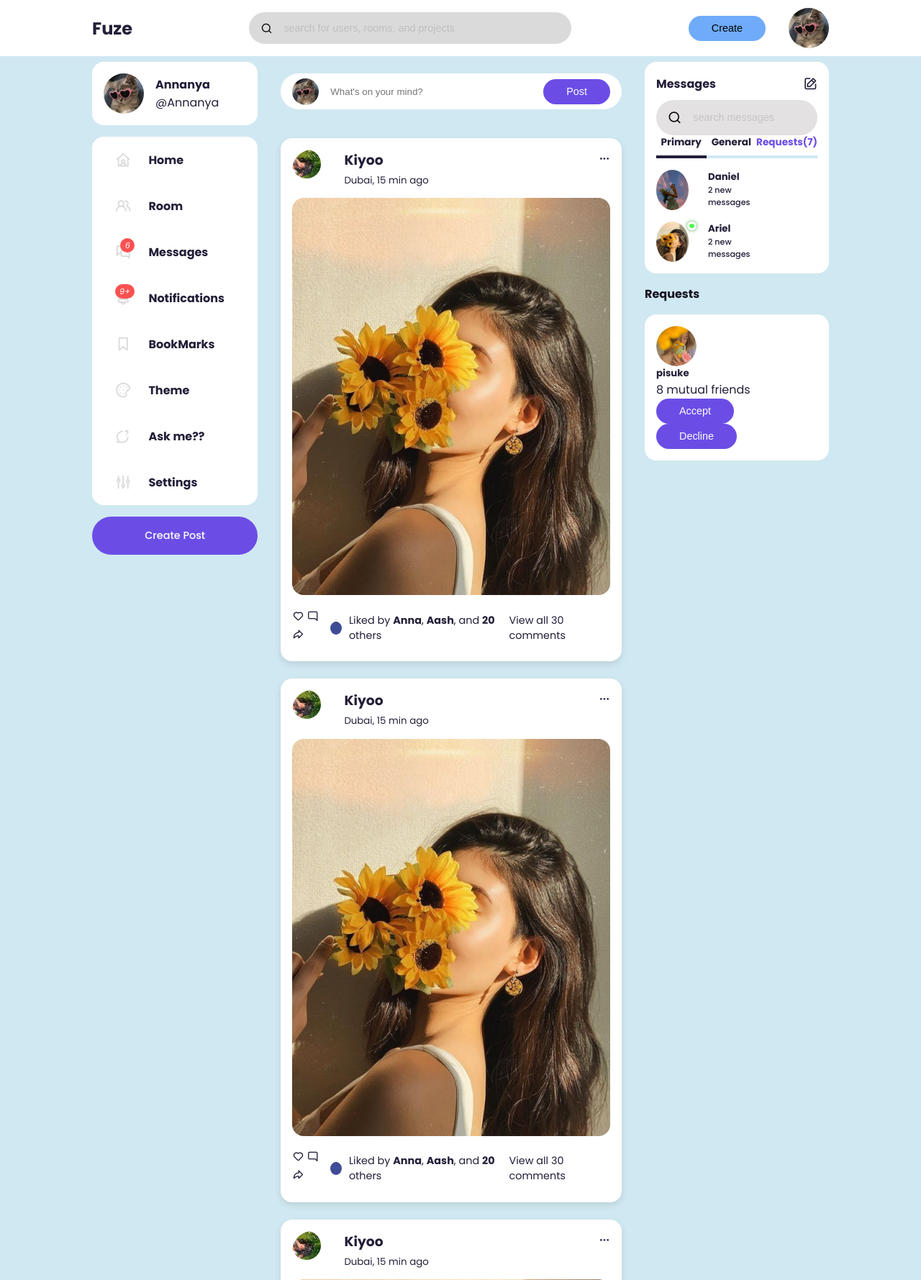
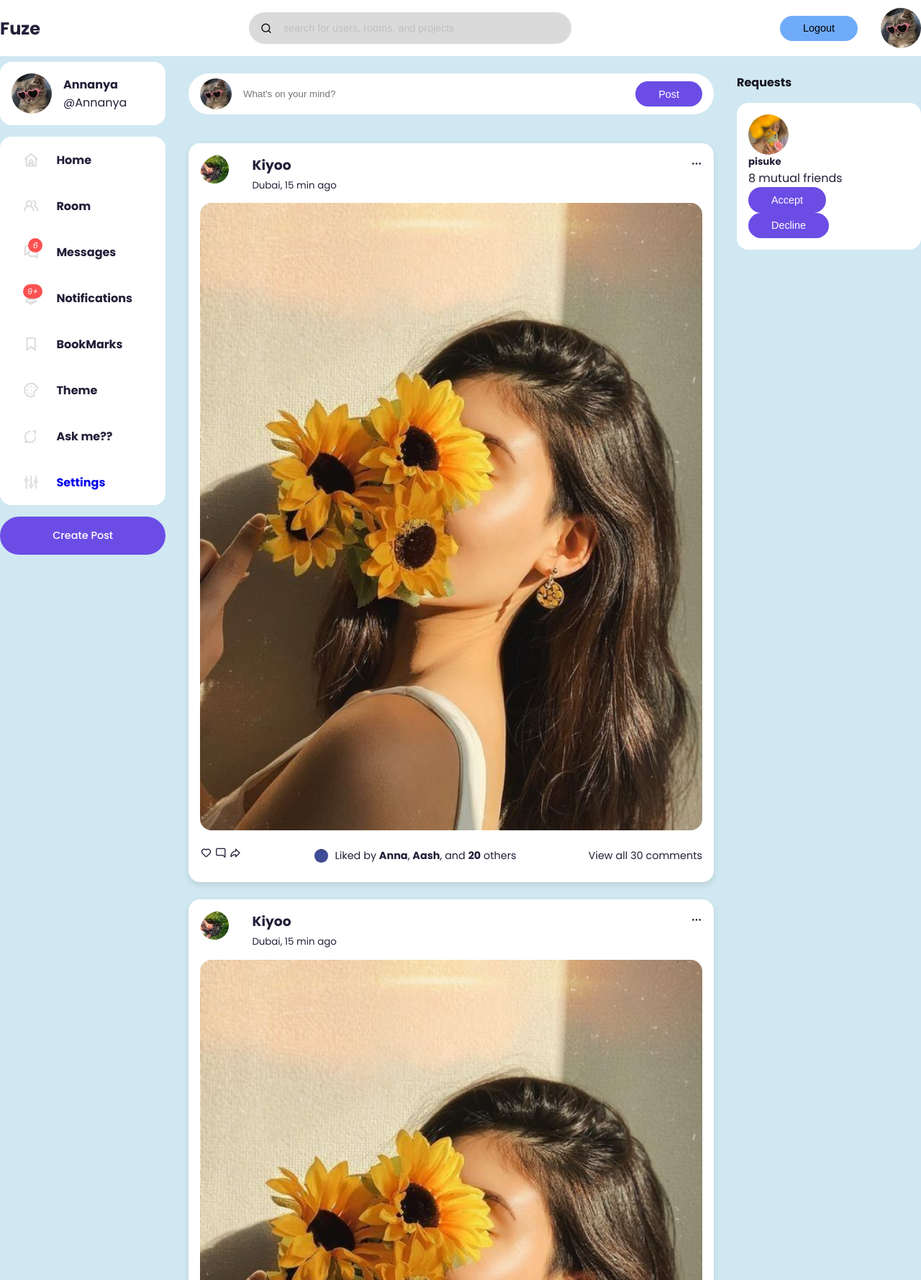
Before and after one commit to Annanyatiwary4/myproject, a Django app: page /index/ in a window 1280 px wide. Shown: the top 1779 px of the page at 72% size. Run offline with Django 5.2, Linux system fonts and the light colour scheme.

Commit message:
third commit

```diff
--- a/fuze/base/urls.py
+++ b/fuze/base/urls.py
@@ -11,5 +11,6 @@ urlpatterns = [
     path('loginn/',views.loginn,name='loginn'),
     path('logout/',views.logout,name='logout'),
     path('index/',views.index,name='index'),
+    path('setting/',views.setting,name='setting'),
 
 ]
--- a/fuze/base/views.py
+++ b/fuze/base/views.py
@@ -1,13 +1,9 @@
 from django.shortcuts import render,redirect
-from django.http import HttpResponse,JsonResponse
-from django.contrib.auth.models import User  # Import User model for creating new users
+from django.http import HttpResponse
+from django.contrib.auth.models import User,auth  # Import User model for creating new users
 from django.contrib import messages  # Import messages framework for displaying messages to the user
 from django.contrib.auth import authenticate,login,logout #Handles user's credentials ,login,logout and authentications.
 from django.contrib.auth.decorators import login_required #Handles accesibility of view.
-from django.views.decorators.csrf import csrf_exempt
-from django.core.paginator import Paginator #divide items into pages
-import json
-from django.db import IntegrityError
 from .models import *
 
 def home(request):
@@ -18,65 +14,66 @@ def register(request):
         uname=request.POST.get('username')
         fname=request.POST.get('first_name')
         lname=request.POST.get('last_name')
-        emailid=request.POST.get('email')
-        profile = request.FILES.get("profile")
-        print(f"--------------------------Profile: {profile}----------------------------")
-        cover = request.FILES.get('cover')
-        print(f"--------------------------Cover: {cover}----------------------------")
+        email=request.POST.get('email')
         pass1=request.POST.get('pass1')
         pass2=request.POST.get('pass2')
 
-        if pass1!= pass2:
-            return render(request, "templates/signup.html", {
-                "message": "Passwords must match."
-            })
+         #check if password is same
+
+        if pass1 == pass2:
+            if User.objects.filter(email=email).exists():   #check if email already registered
+                messages.info(request,'email already exists!')
+                return redirect('register')
+            elif User.objects.filter(username=uname).exists():   # check if  same username exists
+                messages.info(request,'username already taken!!')
+                return redirect('register')
+            else:
+                user = User.objects.create_user(username=uname,first_name=fname,last_name=lname, email=email, password=pass1)
+                user.save()
+
+                #log user in and redirect to settings page
+                user_login = auth.authenticate(username=uname,password=pass1)
+                auth.login(request,user)
+
+                # create a profile object for the new user
+
+                user_model=User.objects.get(username=uname)
+                new_profile=Profile.objects.create(user=user_model,id_user=user_model.id)
+                new_profile.save()
+                return redirect('setting')
+        else:
+            messages.info(request,'password does not matched!!')
+            return redirect('register')
 
 
-            #attempt to create new user
-        try:
-            user = User.objects.create_user(uname, emailid, pass1)
-            user.first_name = fname
-            user.last_name = lname
-            if profile is not None:
-                user.profile_pic = profile
-            else:
-                user.profile_pic = "profile_pic/blank-profile-picture.png"
-            user.cover = cover
-            user.save()
-            Follower.objects.create(user=user)
-        except IntegrityError:
-            return render(request, "network/register.html", {
-                "message": "Username already taken."
-            })
-        login(request, user)
-        return HttpResponse(request,'index')
     else:
         return render(request,'signup.html')
 
 
 #view for loginpage
-
 def loginn(request):
-    if request.method=="POST":
-        username=request.POST["username"]
-        password=request.POST["pass1"]
-        user=authenticate(request,username=username,password=password)
-
+    if request.method =='POST':
+        uname=request.POST['username']
+        pass1=request.POST['pass1']
+        user = auth.authenticate(username=uname,password=pass1)
         if user is not None:
-            login(request,user)
-            return HttpResponse
-            return render(request,'loginn.html')
+            auth.login(request,user)
+            return redirect('index')
         else:
-            return render(request,'loginn.html',{
-            "message": "Invalid username and/or password."
-        })
+            messages.info(request,'credentials Invalid')
+            return redirect('loginn')
     else:
         return render(request,'loginn.html')
 
+
+
+ #view for logoutpage
 def logout(request):
-    return HttpResponse(request,'index')
+    return redirect('home')
 
-#view for mainpage
-
+#view for index
 def index(request):
     return render(request,'index.html')
+
+def setting(request):
+    return render(request,'base/settings.html')
--- a/fuze/static/css/homepage.css
+++ b/fuze/static/css/homepage.css
@@ -40,7 +40,7 @@ body{
 }
 
 .container{
-    width: 80%;
+    width: 100%;
     margin: 0 auto;
 }
 
@@ -146,6 +146,7 @@ main .container{
     grid-template-columns:18vw auto 20vw;
     column-gap: 2rem;
     position: relative;
+
 }
 
 main .container .left
@@ -416,95 +417,6 @@ main .container .right {
 
 }
 
-.right .messages{
-    background: var(--color-white);
-    border-radius: var(--card-border-radius);
-    padding: var(--card-padding);
-}
-
-.right .messages .heading{
-    display:flex;
-    align-items: center;
-    margin-top: auto;
-    justify-content: space-between;
-    margin-bottom: 0.5rem;
-}
-
-.right .messages i{
-    font-size: 1.2rem;
-}
-
-.right .messages .search-bar{
-    background: rgba(149, 143, 143, 0.266);
-}
-
-.right .messages .category{
-    display: flex;
-    justify-content: space-between;
-    margin-bottom: 1rem;
-
-}
-
-.right .messages .category h6{
-    width: 100%;
-    text-align: center;
-    border-bottom: 4px solid var(--color-light);
-    padding-bottom: 0.5rem;
-    font-size: 0.85rem;
-
-}
-
-.right .messages .category .active{
-    border-color: var(--color-dark);
-}
-
-.right .messages .message-requests{
-    color: var(--color-primary);
-}
-.right .messages .message{
-    display: flex;
-    gap: 1rem;
-
-    margin-bottom: 1rem;
-    align-items: start;
-}
-
-.right .message .Profile-photo{
-    position: relative;
-    overflow: visible;
-}
-
-.right .Profile-photo img{
-    border-radius: 50%;
-}
-
-.right .messages .message:last-child{
-    margin:0;
-}
-.right .messages .message p{
-    font-size: 0.7rem;
-    width: fit-content;
-
-}
-.message-body {
-    flex:0.5 ; /* Allow this section to take available space */
-}
-.right .messages .message .Profile-photo .active{
-    width: 0.8rem;
-    height: 0.8rem;
-    border-radius:50%;
-    background-color: var(--color-success);
-    border: 3px solid var(--color-white);
-    position: absolute;
-    top: 0;
-    bottom: 0;
-    right:0;
-    box-shadow: 0 0 5px rgba(0, 128, 0, 0.7);
-}
-
-
-
-
 .right .friend-request {
     margin-bottom: 1rem; /* Space below the friend request section */
 }
--- a/fuze/templates/index.html
+++ b/fuze/templates/index.html
@@ -5,7 +5,7 @@
     <meta name="viewport" content="width=device-width, initial-scale=1.0">
     <title>Fuze-Homepage</title>
     {% load static %}
-    <link rel="stylesheet" href="http://127.0.0.1:5500/fuze/static/css/homepage.css">
+    <link rel="stylesheet" href="{% static 'css/homepage.css' %}">
     <!-- iconscoutCdn -->
     <link rel="stylesheet" href="https://unicons.iconscout.com/release/v4.0.8/css/line.css">
 </head>
@@ -20,9 +20,11 @@
                 <input type="search" class="search-text"placeholder="search for users, rooms, and projects">
             </div>
             <div class="create">
-                <button class="btn"type="submit">Create</button>
+                <a href="{% url 'home' %}">
+                <button class="btn"type="submit">Logout</button>
+                </a>
                 <div class="Profile-photo">
-                    <img src="http://127.0.0.1:5500/fuze/static/images/profilepic.png" alt="Profile Picture">
+                    <img src="{% static 'images\profilepic.png' %}"alt="Profile Picture">
                 </div>
             </div>
         </div>
@@ -36,7 +38,7 @@
             <div class="left">
                 <a class="Profile">
                     <div class="Profile-photo">
-                        <img src="http://127.0.0.1:5500/fuze/static/images/profilepic.png" alt="Profile Picture">
+                        <img src="{% static 'images\profilepic.png' %}" alt="Profile Picture">
                     </div>
                     <div class="handle">
                         <h4> Annanya</h4>
@@ -46,7 +48,7 @@
 
 
         <div class="sidebar">
-                <a class="menu-item">
+                <a class="menu-item" >
                 <span><i class="uil uil-house-user"></i></span><h3>Home</h3>
             </a>
               <a class="menu-item">
@@ -61,7 +63,7 @@
                     <div class="notification-popup">
                     <div>
                     <div class="Profile-photo">
-                        <img src="http://127.0.0.1:5500/fuze/static/images/image2.png" alt="Profile Picture">
+                        <img src="{% static 'images\image2.png' %}"alt="Profile Picture">
                         </div>
                         <div class="notification-body">
                             <b>Pisukee</b>accepted your friend request
@@ -80,7 +82,7 @@
                 <a class="menu-item">
                 <span><i class="uil uil-comment-question"></i></span><h3>Ask me??</h3>
                 </a>
-                <a class="menu-item ">
+                <a class="menu-item" href="{% url 'setting' %}">
                 <span><i class="uil uil-sliders-v-alt"></i></span><h3>Settings</h3>
                 </a>
         </div>
@@ -93,7 +95,7 @@
             <!-- Create Post Form -->
             <form class="create-post">
                 <div class="Profile-photo">
-                    <img src="http://127.0.0.1:5500/fuze/static/images/profilepic.png" alt="Profile Picture">
+                    <img src="{% static 'images\profilepic.png' %}" alt="Profile Picture">
                 </div>
                 <input type="text" placeholder="What's on your mind?" id="create-post">
                 <input type="submit" value="Post" class="btn btn-primary">
@@ -106,7 +108,7 @@
                     <div class="head">
                         <div class="user">
                             <div class="Profile-photo">
-                                <img src="http://127.0.0.1:5500/fuze/static/images/image4.png" alt="Profile Picture">
+                                <img src="{% static 'images\image4.png' %}" alt="Profile Picture">
                             </div>
                             <div class="info">
                                 <h3>Kiyoo</h3>
@@ -116,7 +118,7 @@
                         <span class="edit"><i class="uil uil-ellipsis-h"></i></span>
                     </div>
                     <div class="photo">
-                        <img src="http://127.0.0.1:5500/fuze/static/images/image3.png" alt="Feed Image">
+                        <img src="{% static 'images\image3.png' %}"alt="Feed Image">
                     </div>
                     <div class="action-button">
                         <div class="interaction-buttons">
@@ -125,7 +127,7 @@
                             <span><i class="uil uil-share"></i></span>
                         </div>
                         <div class="liked-by">
-                            <span><img src="http://127.0.0.1:5500/fuze/static/images/image5.png" alt="Liked by"></span>
+                            <span><img src="{% static 'images\image5.png' %}" alt="Liked by"></span>
                             <p>Liked by <b>Anna</b>, <b>Aash</b>, and <b>20</b> others</p>
                         </div>
                         <div class="comments text-muted">View all 30 comments</div>
@@ -135,7 +137,7 @@
                     <div class="head">
                         <div class="user">
                             <div class="Profile-photo">
-                                <img src="http://127.0.0.1:5500/fuze/static/images/image4.png" alt="Profile Picture">
+                                <img src="{% static 'images\image4.png' %}" alt="Profile Picture">
                             </div>
                             <div class="info">
                                 <h3>Kiyoo</h3>
@@ -145,7 +147,7 @@
                         <span class="edit"><i class="uil uil-ellipsis-h"></i></span>
                     </div>
                     <div class="photo">
-                        <img src="http://127.0.0.1:5500/fuze/static/images/image3.png" alt="Feed Image">
+                        <img src="{% static 'images\image3.png' %}" alt="Feed Image">
                     </div>
                     <div class="action-button">
                         <div class="interaction-buttons">
@@ -154,7 +156,7 @@
                             <span><i class="uil uil-share"></i></span>
                         </div>
                         <div class="liked-by">
-                            <span><img src="http://127.0.0.1:5500/fuze/static/images/image5.png" alt="Liked by"></span>
+                            <span><img src="{% static 'images\image5.png' %}" alt="Liked by"></span>
                             <p>Liked by <b>Anna</b>, <b>Aash</b>, and <b>20</b> others</p>
                         </div>
                         <div class="comments text-muted">View all 30 comments</div>
@@ -166,7 +168,7 @@
                     <div class="head">
                         <div class="user">
                             <div class="Profile-photo">
-                                <img src="http://127.0.0.1:5500/fuze/static/images/image4.png" alt="Profile Picture">
+                                <img src="{% static 'images\image6.png' %}" alt="Profile Picture">
                             </div>
                             <div class="info">
                                 <h3>Kiyoo</h3>
@@ -176,7 +178,7 @@
                         <span class="edit"><i class="uil uil-ellipsis-h"></i></span>
                     </div>
                     <div class="photo">
-                        <img src="http://127.0.0.1:5500/fuze/static/images/image3.png" alt="Feed Image">
+                        <img src="{% static 'images\image3.png' %}" alt="Feed Image">
                     </div>
                     <div class="action-button">
                         <div class="interaction-buttons">
@@ -185,7 +187,7 @@
                             <span><i class="uil uil-share"></i></span>
                         </div>
                         <div class="liked-by">
-                            <span><img src="http://127.0.0.1:5500/fuze/static/images/image5.png" alt="Liked by"></span>
+                            <span><img src="{% static 'images\image5.png' %}" alt="Liked by"></span>
                             <p>Liked by <b>Anna</b>, <b>Aash</b>, and <b>20</b> others</p>
                         </div>
                         <div class="comments text-muted">View all 30 comments</div>
@@ -195,49 +197,7 @@
         </div>
 
 
-
-
-
-
-
-
         <div class="right">
-            <div class="messages">
-                <div class="heading">
-                 <h4> Messages</h4><i class="uil uil-edit"></i>
-                 </div>
-
-                <div class="search-bar">
-                 <i class="uil uil-search"></i>
-                 <input type="search" placeholder="search messages" id="'message-search">
-                </div>
-
-                <div class="category">
-                  <h6 class="active">Primary</h6>
-                    <h6>General</h6>
-                  <h6 class="message-requests">Requests(7)</h6>
-                </div>
-                <div class="message">
-                   <div class="Profile-photo">
-                      <img src="http://127.0.0.1:5500/fuze/static/images/image6.png">
-                    </div>
-                    <div class="message-body">
-                        <h5>Daniel</h5>
-                        <p class="text-bold">2 new messages</p>
-                    </div>
-                </div>
-                 <div class="message">
-                        <div class="Profile-photo">
-                            <img src="http://127.0.0.1:5500/fuze/static/images/image3.png">
-                            <div class="active"></div>
-                        </div>
-                    <div class="message-body">
-                        <h5>Ariel</h5>
-                        <p class="text-bold">2 new messages</p>
-                    </div>
-
-                </div>
-            </div>
 
 
             <div class="friend-request">
@@ -245,7 +205,7 @@
                 <div class="request">
                     <div class="info">
                         <div class="Profile-photo">
-                            <img src="http://127.0.0.1:5500/fuze/static/images/image7.png">
+                            <img src="{% static 'images\image7.png' %}">
                         </div>
                     </div>
                     <div>
```
Also changed, not shown: fuze/base/models.py (+9 -16 lines), fuze/templates/loginn.html (+10 -12 lines), fuze/templates/signup.html (+14 -12 lines), fuze/db.sqlite3.
